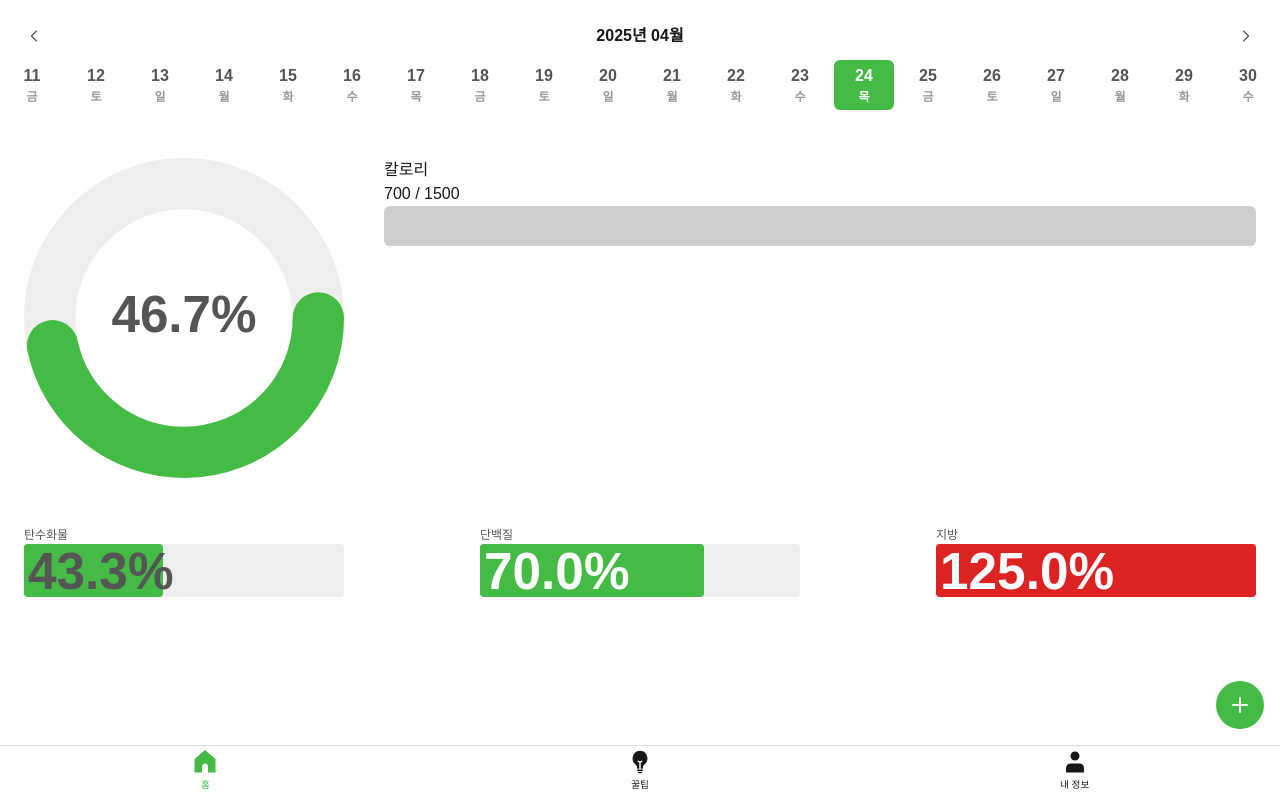
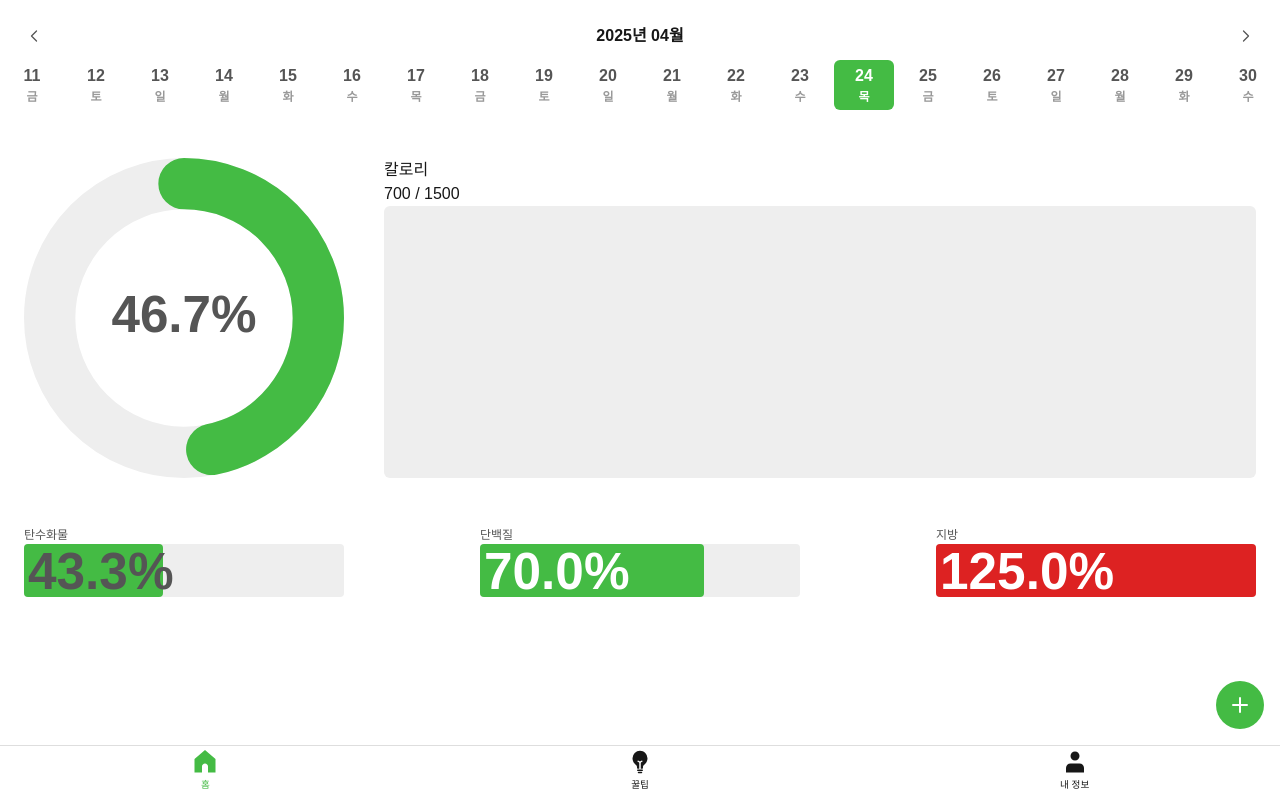
Before and after one commit to Chajy39/diet_calender_renew, a Next.js app: page /home in a window 1280 px wide. Built offline with nearby package versions, Linux system fonts and the light colour scheme.

Commit message:
UI 수정

```diff
--- /dev/null
+++ b/src/app/home/Diet.tsx
@@ -0,0 +1,8 @@
+const Diet = () => {
+  return (
+    <div>
+      <div></div>
+    </div>
+  );
+};
+export default Diet;
--- a/src/app/home/TodayChart.tsx
+++ b/src/app/home/TodayChart.tsx
@@ -27,7 +27,7 @@ const TodayChart = ({ data }: TodayChartProps) => {
         <div className="flex-1 flex flex-col">
           <p>칼로리</p>
           <p>{data.calorie} / 1500</p>
-          <div className="w-full h-10 rounded-md bg-[#cecece]"></div>
+          <div className="w-full flex-1 rounded-md bg-[#eeeeee]"></div>
         </div>
       </div>
       <div className="flex justify-between gap-2 m-6">
--- a/src/components/ProgressCircle.tsx
+++ b/src/components/ProgressCircle.tsx
@@ -45,6 +45,7 @@ const ProgressCircle = ({
         r={radius}
         cx={size / 2}
         cy={size / 2}
+        transform={`rotate(-90 ${size / 2} ${size / 2})`}
         style={{ transition: "stroke-dashoffset 0.3s" }}
       />
       <text
```
Also changed, not shown: src/app/add/page.tsx (added).
